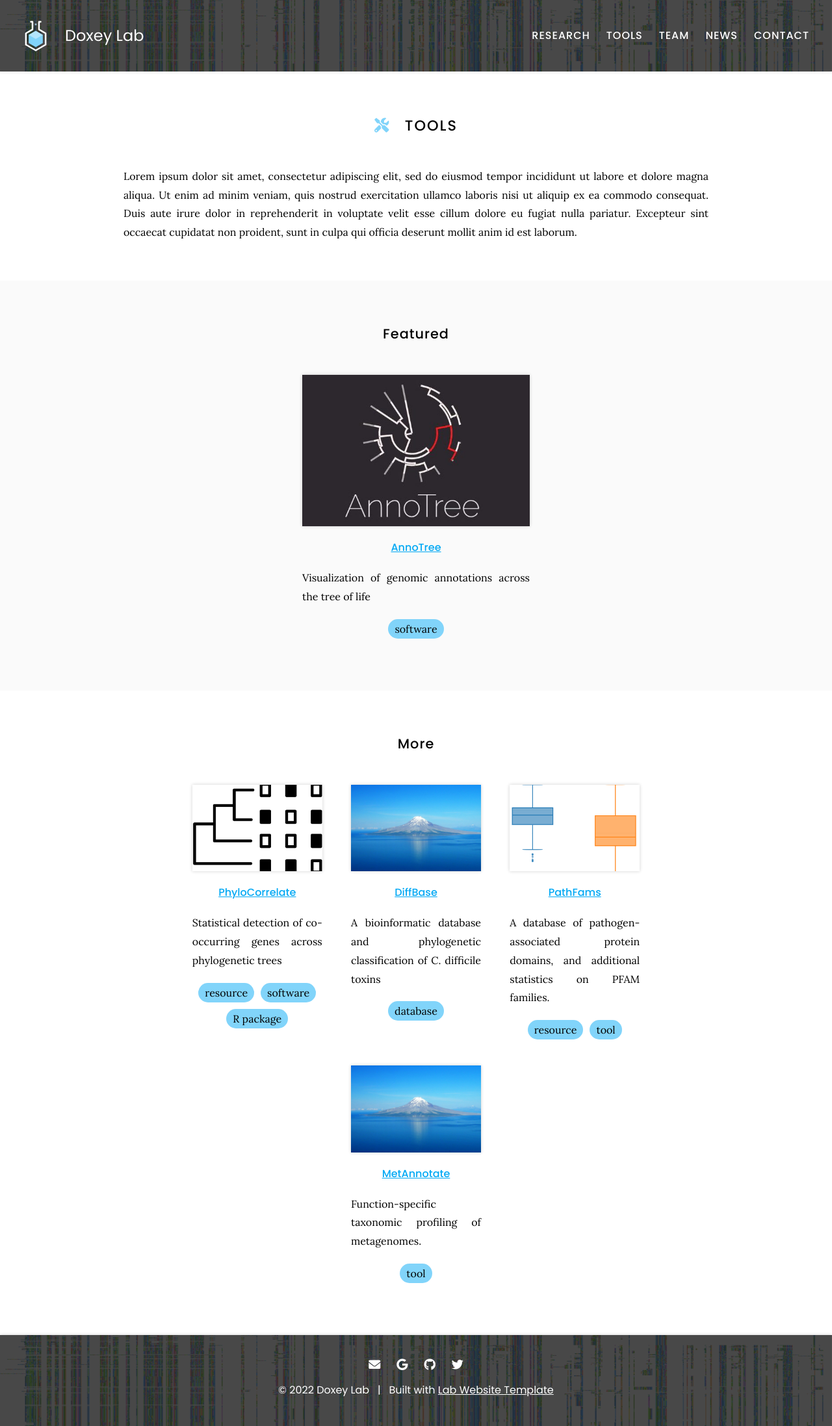
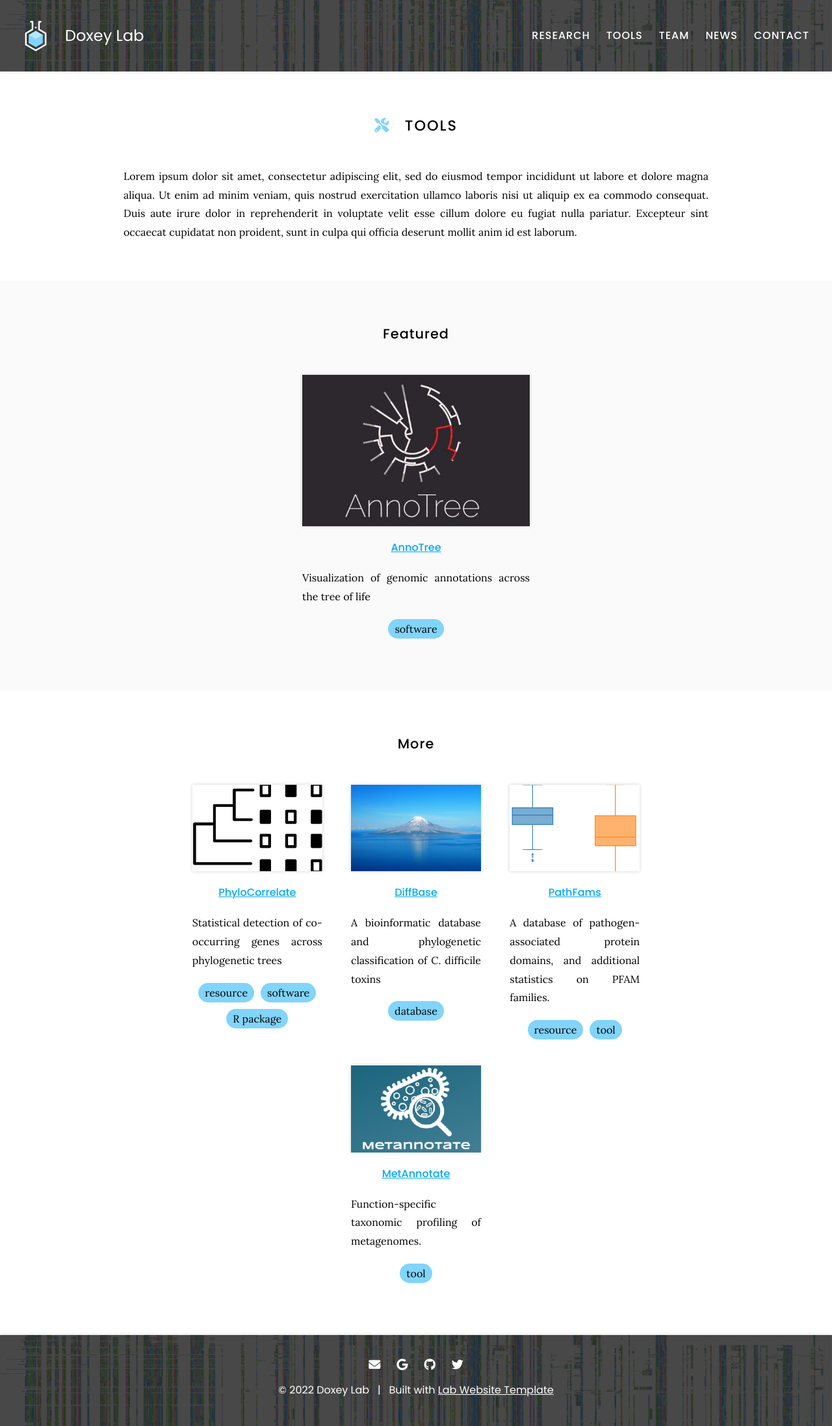
Before and after one commit to doxeylab/doxeylab-website, a Jekyll site: the page built from tools/index.md, in a window 1280 px wide. Shown: the whole page at 65% size. Built offline with Jekyll 4.4.1, drawn with Linux system fonts in a browser that asks for light colours.

Commit message:
Update tools.yaml

```diff
--- a/_data/tools.yaml
+++ b/_data/tools.yaml
@@ -35,7 +35,7 @@
 
 - title: MetAnnotate
   group: more
-  image: images/photo.jpg
+  image: images/metannotate.png
   link: https://bitbucket.org/doxeylab/metannotate
   description: Function-specific taxonomic profiling of metagenomes.
   tags:
```
